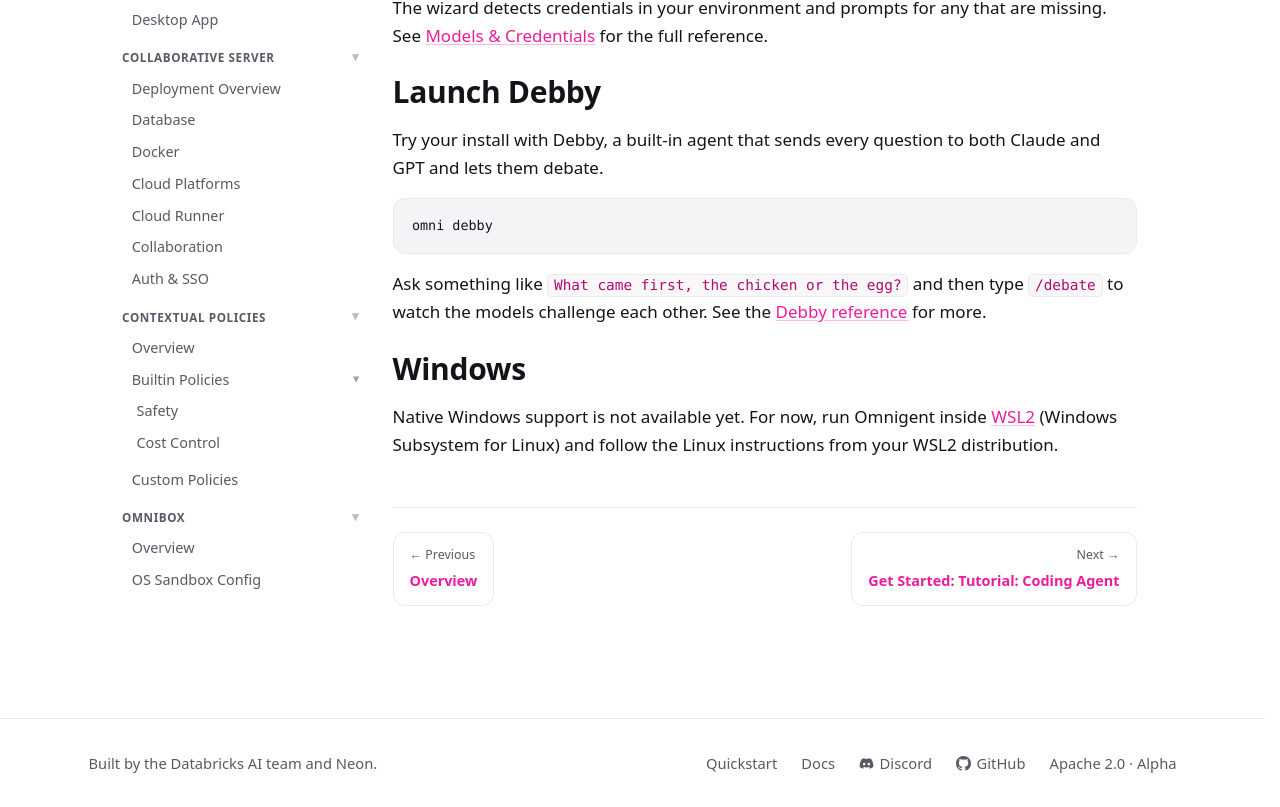
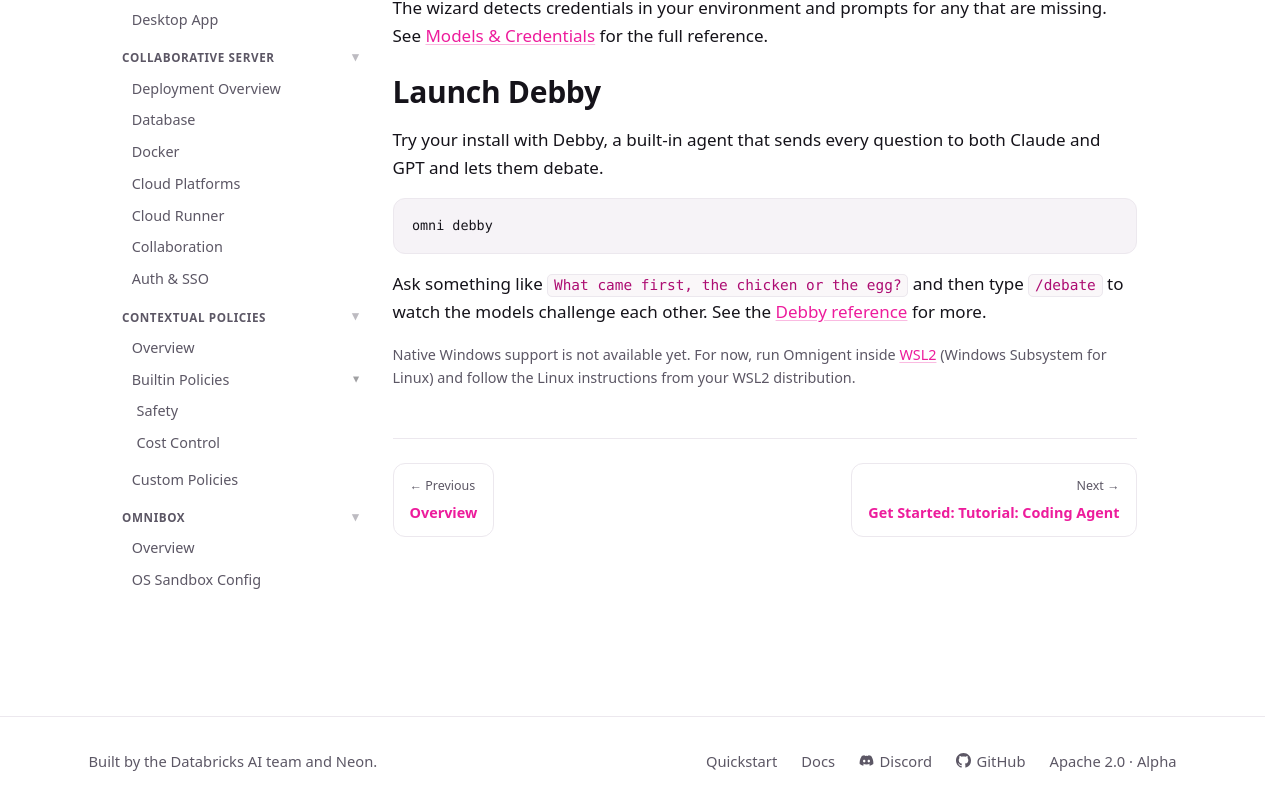
Before and after one commit to omnigent-ai/omnigent-site, a Next.js app: page /quickstart/install in a window 1280 px wide. Shown: the part 740-1547 px from the top of the page. Built offline with nearby package versions, Linux system fonts and the light colour scheme.

Commit message:
docs: drop H2 for Windows note, render as a subtle footnote

```diff
--- a/app/quickstart/install/page.js
+++ b/app/quickstart/install/page.js
@@ -185,8 +185,7 @@ export default function Page() {
         for more.
       </p>
 
-      <h2>Windows</h2>
-      <p>
+      <p style={{ color: "var(--fg-soft)", fontSize: "0.9rem" }}>
         Native Windows support is not available yet. For now, run Omnigent inside{" "}
         <a href="https://learn.microsoft.com/windows/wsl/install" target="_blank" rel="noopener noreferrer">
           WSL2
```
